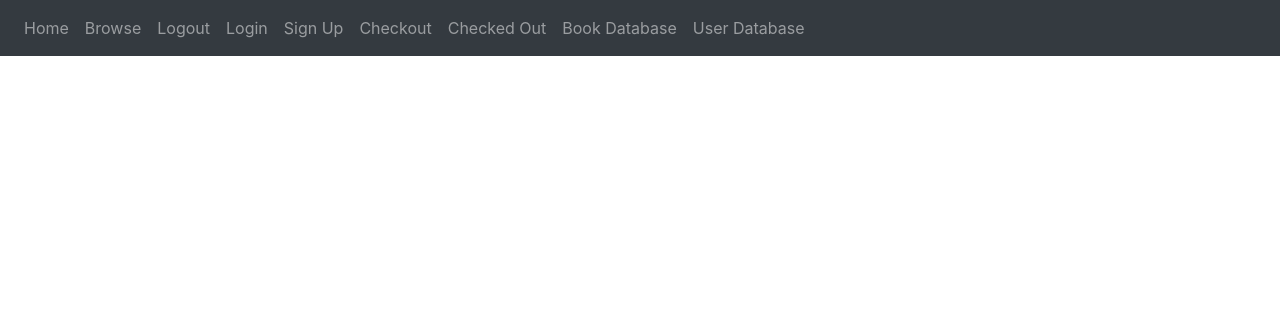
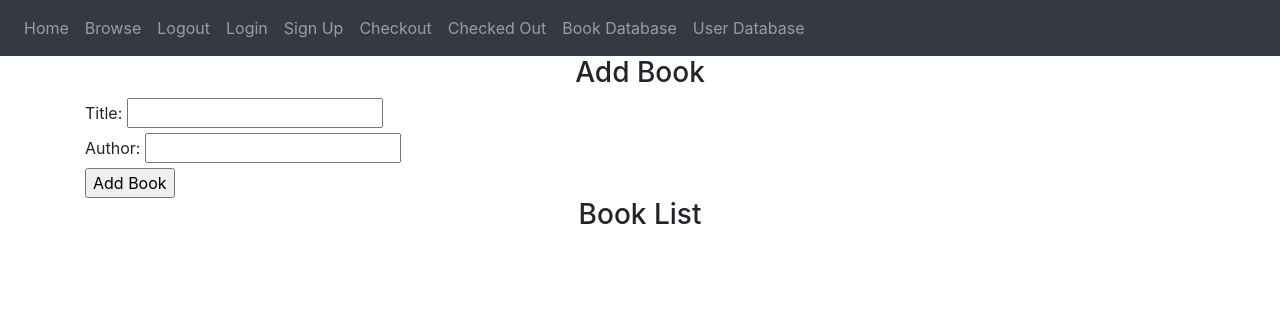
Before and after one commit to ErrorUnknown1027/CMPE-132-Project, a Flask app: page /bookBase in a window 1280 px wide. Shown: the top 316 px of the page. Run offline with Flask 3, Linux system fonts and the light colour scheme; some libraries are stand-ins or nearby versions.

Commit message:
can add and remove books from the database

```diff
--- a/website/auth.py
+++ b/website/auth.py
@@ -39,7 +39,7 @@
         password2 = request.form.get('password2')
 
         user = User.query.filter_by(email=email).first()
-        if user:
+        if user is None:
             flash('Email already exists', category='error')
         elif len(email) < 4:
             flash('Email must be greater than 3 characters.', category='error')
--- a/website/templates/bookBase.html
+++ b/website/templates/bookBase.html
@@ -1,4 +1,24 @@
-{% extends "base.html" %} {% block title %}Book Database{% endblock %} {% block content
-    %}
+{% extends "base.html" %}
 
-    {% endblock %}
+{% block content %}
+  <form method="POST">
+    <h3 align="center">Add Book</h3>
+    <label for="title">Title:</label>
+    <input type="text" id="title" name="title" required>
+    <br>
+    <label for="author">Author:</label>
+    <input type="text" id="author" name="author" required>
+    <br>
+    <input type="submit" value="Add Book">
+  </form>
+
+  <h3 align="center">Book List</h3>
+  <div style="overflow-y: scroll; height: 300px;">
+    <ul>
+      {% for book in books %}
+        <li>{{ book.title }} by {{ book.authorname }} <a href="{{ url_for('views.delete_book', book_id=book.id) }}">&times;</a></li>
+      {% endfor %}
+    </ul>
+  </div>
+
+{% endblock %}
--- a/website/views.py
+++ b/website/views.py
@@ -1,5 +1,6 @@
 from flask import Blueprint, redirect, render_template, request, flash, jsonify, url_for
 from flask_login import login_required, current_user
+
 from .models import Book
 from . import db
 import json
@@ -14,7 +15,8 @@
 #browse pbook age
 @views.route("/browse")
 def browse():
-    return render_template("browse.html")
+    books = Book.query.all()
+    return render_template("browse.html", books=books)
 
 #logout page
 @views.route("/logout")
@@ -27,9 +29,34 @@
     return render_template("checkout.html")
 
 #add / remove book page
-@views.route("/bookBase")
+@views.route("/bookBase", methods=['GET', 'POST'])
 def bookBase():
-    return render_template("bookBase.html")
+    if request.method == 'POST':
+        title = request.form.get('title')
+        author = request.form.get('author')
+
+        book = Book.query.filter_by(title=title).first()
+        if book:
+            flash('Already have copy of book', category='error')
+        else:
+            #add book to database
+            new_book = Book(title=title, authorname=author)
+            db.session.add(new_book)
+            db.session.commit()
+            flash('Book added', category='success')
+
+    books = Book.query.all()
+    return render_template("bookBase.html", books=books)
+
+#delete book
+@views.route("/delete_book/<int:book_id>", methods=['GET', 'POST'])
+@login_required
+def delete_book(book_id):
+    book = Book.query.get_or_404(book_id)
+    db.session.delete(book)
+    db.session.commit()
+    flash('Book deleted', category='success')
+    return redirect(url_for('views.bookBase'))
 
 #add / remove account page
 @views.route("/userBase")
```
Also changed, not shown: website/templates/browse.html (+9 -3 lines), instance/database.db.
